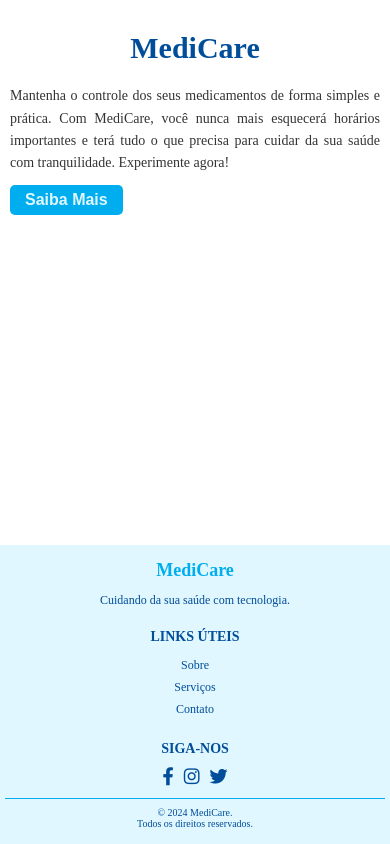
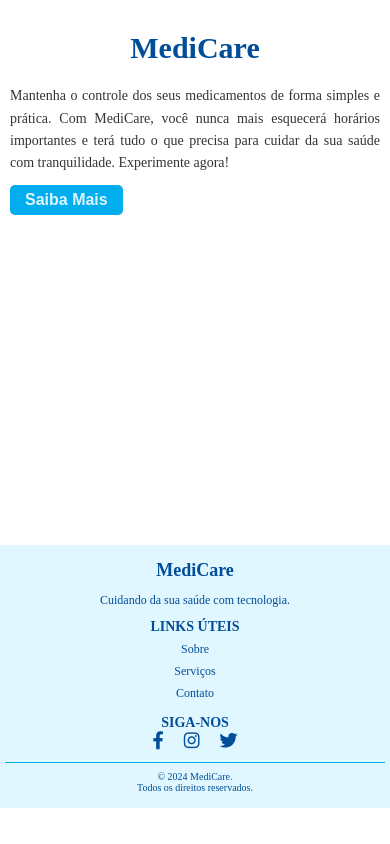
Before and after one commit to Raquel212/MediCareFrontEnd, a React (Vite) app: page / in a window 390 px wide. Shown: the part 470-1314 px from the top of the page. After the commit the page ends 1278 px from the top, so only its background shows below. Built offline with nearby package versions, Linux system fonts and the light colour scheme.

Commit message:
Update  Footer
Centralizando o footer

```diff
--- a/src/components/Footer/Footer.module.css
+++ b/src/components/Footer/Footer.module.css
@@ -1,6 +1,6 @@
 .footerHome {
-    background-color: #E0F7FF; /* Cor de fundo elegante */
-    color: #004D99; /* Texto branco */
+    background-color: #E0F7FF;
+    color: #004D99;
     padding: 20px 10px;
     text-align: center;
 }
@@ -17,7 +17,7 @@
 .footerLogo h2 {
     font-size: 24px;
     margin-bottom: 10px;
-    color: #00AEEF;
+    color: #004D99;
 }
 
 .footerLogo p {
@@ -30,6 +30,7 @@
     font-size: 18px;
     text-transform: uppercase;
     color: #004D99;
+    margin: 0 90px 0 90px;
 }
 
 .footerLinks ul {
@@ -48,7 +49,7 @@
 }
 
 .footerLinks ul li a:hover {
-    color: #00AEEF; /* Cor ao passar o mouse */
+    color: #00AEEF;
 }
 
 .socialIcons a {
@@ -59,41 +60,22 @@
 }
 
 .socialIcons a:hover {
-    color: #00AEEF; /* Cor ao passar o mouse */
+    color: #00AEEF;
 }
 
 .footerBottom {
     border-top: 1px solid #00AEEF;
     padding-top: 8px;
     font-size: 12px;
+    text-align: center;
+    /* margin-left: 130px; */
 }
 
-/* Responsividade */
 @media (max-width: 768px) {
     .footerContent {
         flex-direction: column;
         align-items: center;
-        gap: 20px;
-    }
-
-    .footerLogo h2 {
-        font-size: 20px;
-    }
-
-    .footerLogo p {
-        font-size: 14px;
-    }
-
-    .footerLinks h4, .footerSocial h4 {
-        font-size: 16px;
-    }
-
-    .footerLinks ul li a {
-        font-size: 14px;
-    }
-
-    .socialIcons a {
-        font-size: 20px;
+        text-align: center;
     }
 }
 
@@ -101,28 +83,21 @@
     .footerHome {
         padding: 15px 5px;
     }
-
     .footerLogo h2 {
         font-size: 18px;
     }
-
     .footerLogo p {
         font-size: 12px;
     }
-
     .footerLinks h4, .footerSocial h4 {
         font-size: 14px;
     }
-
     .footerLinks ul li a {
         font-size: 12px;
     }
-
     .socialIcons a {
         font-size: 18px;
-        margin: 0 5px;
     }
-
     .footerBottom {
         font-size: 10px;
     }
```
